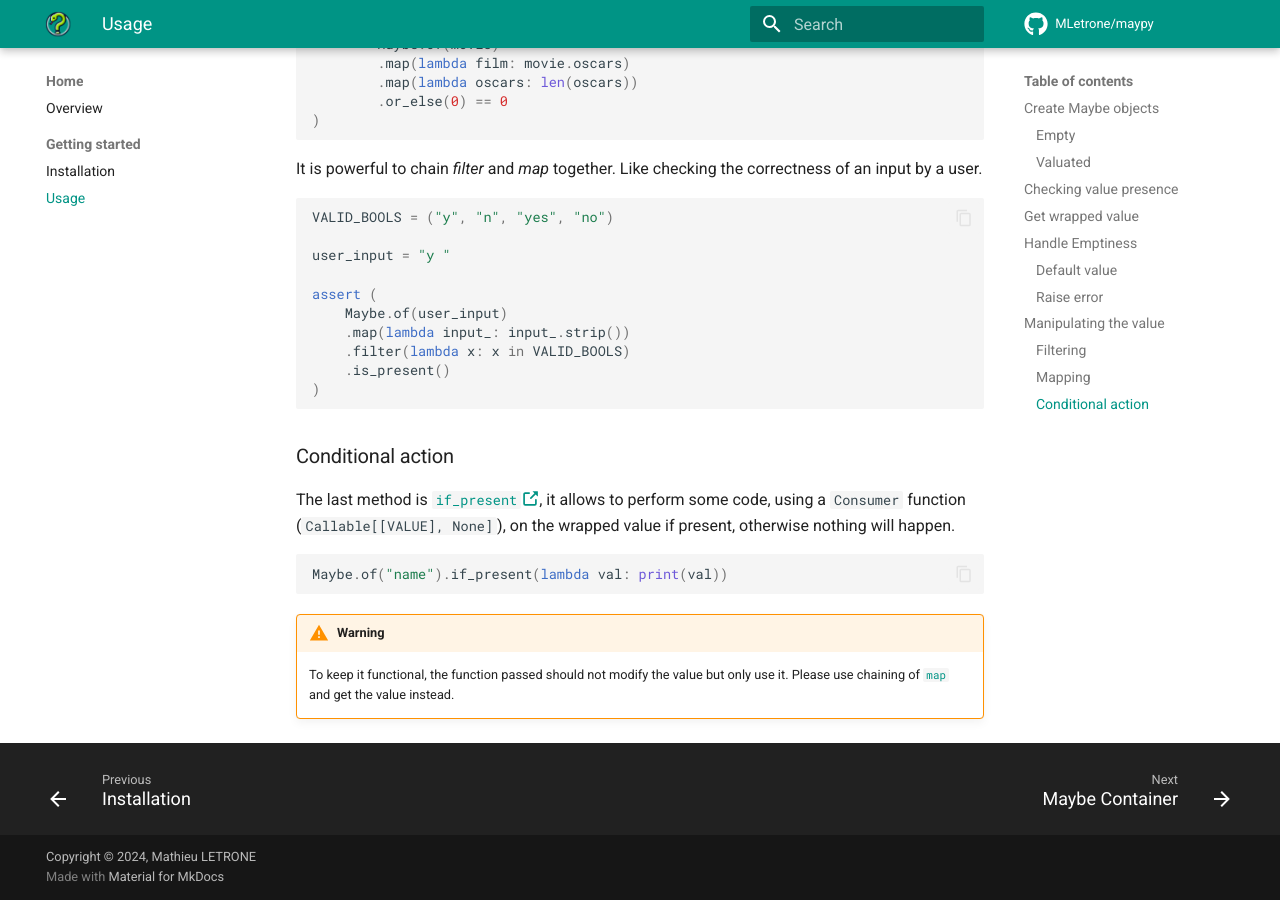
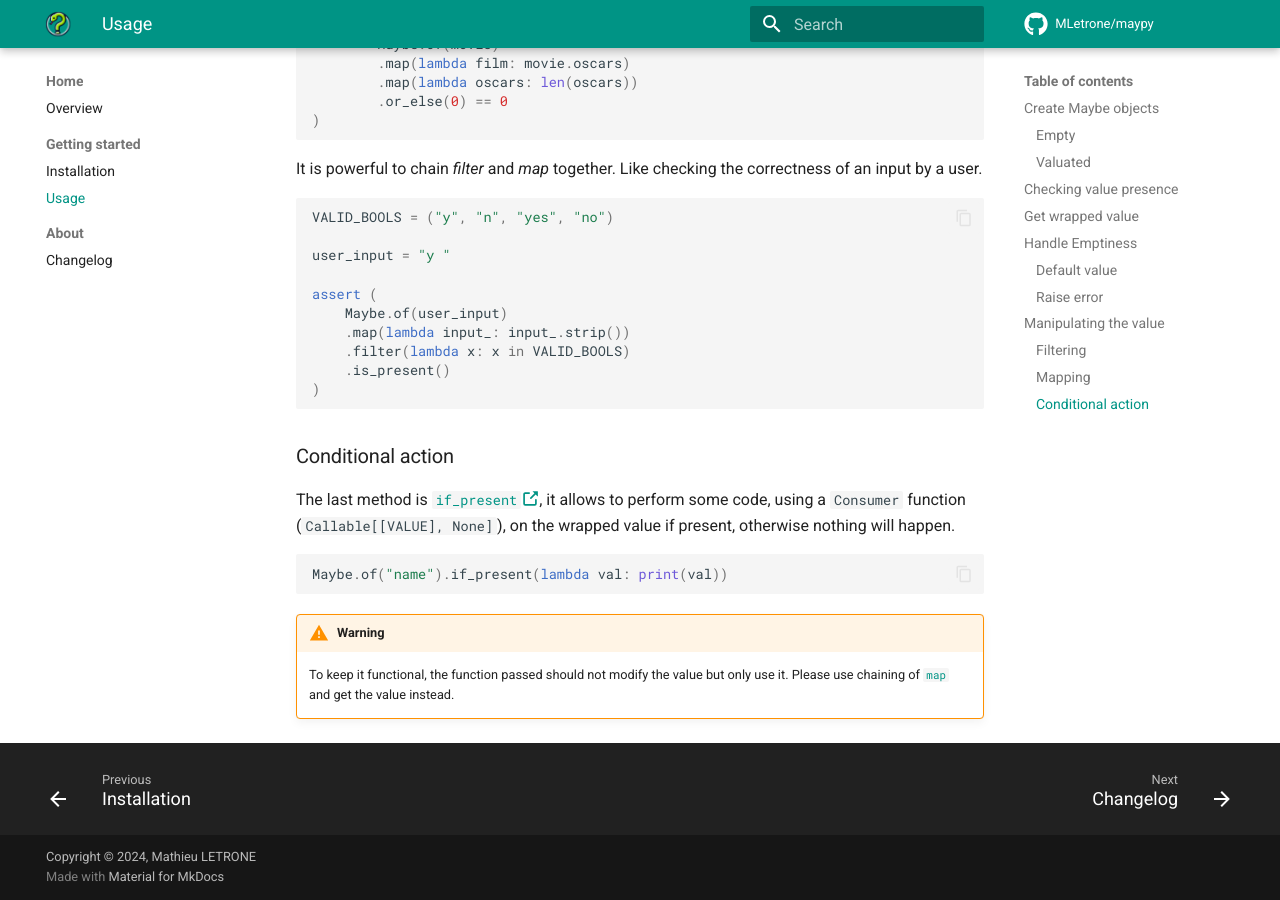
Before and after one commit to mLetrone/maypy, an MkDocs documentation site: the page built from docs/pages/usage.md, in a window 1280 px wide and 900 px high, scrolled down 3959 px. Built offline with MkDocs 1.6.1 and Material for MkDocs 9.7.7, drawn with Linux system fonts in a browser that asks for light colours; emoji names are drawn with the system emoji font; comment, search, counter and statistics services are not loaded.

Commit message:
chore: update changelog

```diff
--- a/docs/mkdocs.yml
+++ b/docs/mkdocs.yml
@@ -59,6 +59,8 @@ nav:
       - Getting started:
           - Installation: installation.md
           - Usage: usage.md
+      - About:
+          - Changelog: changelog.md
   - API Reference:
       - Maybe Container: maybe.md
       - Functionals: functional.md
```
Also changed, not shown: docs/pages/changelog.md (added, +1 -0 lines), CHANGELOG.md.
